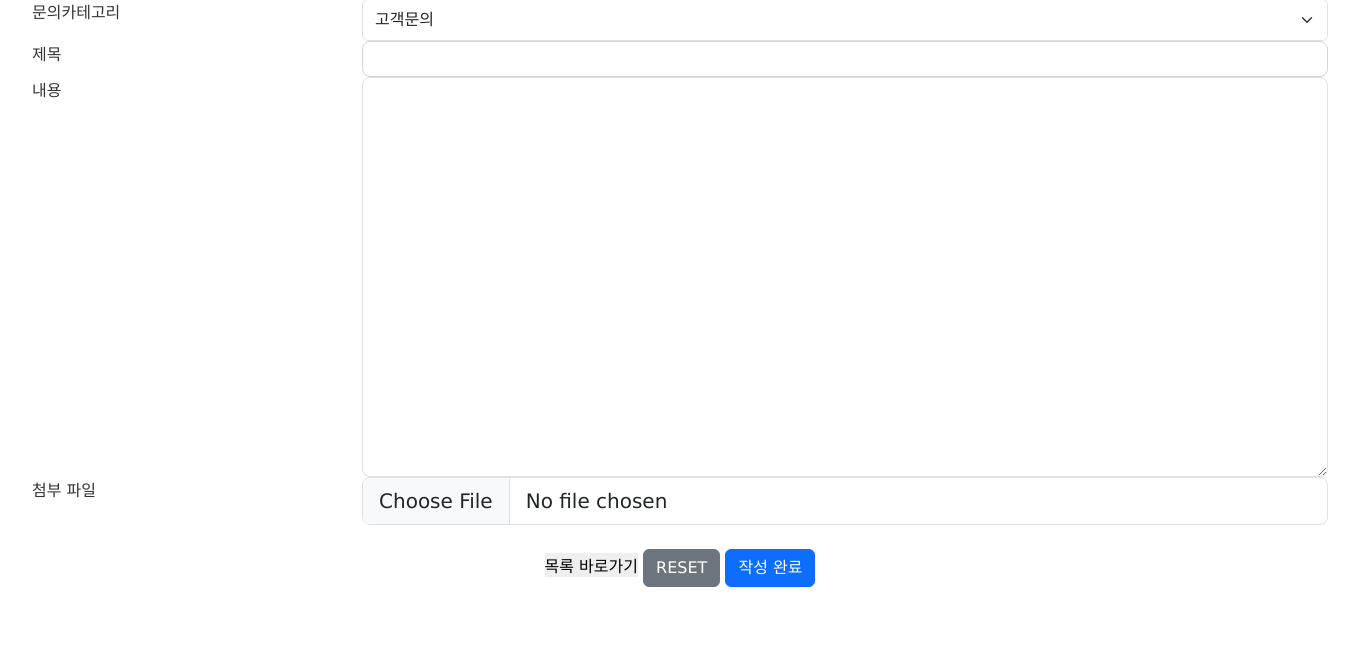
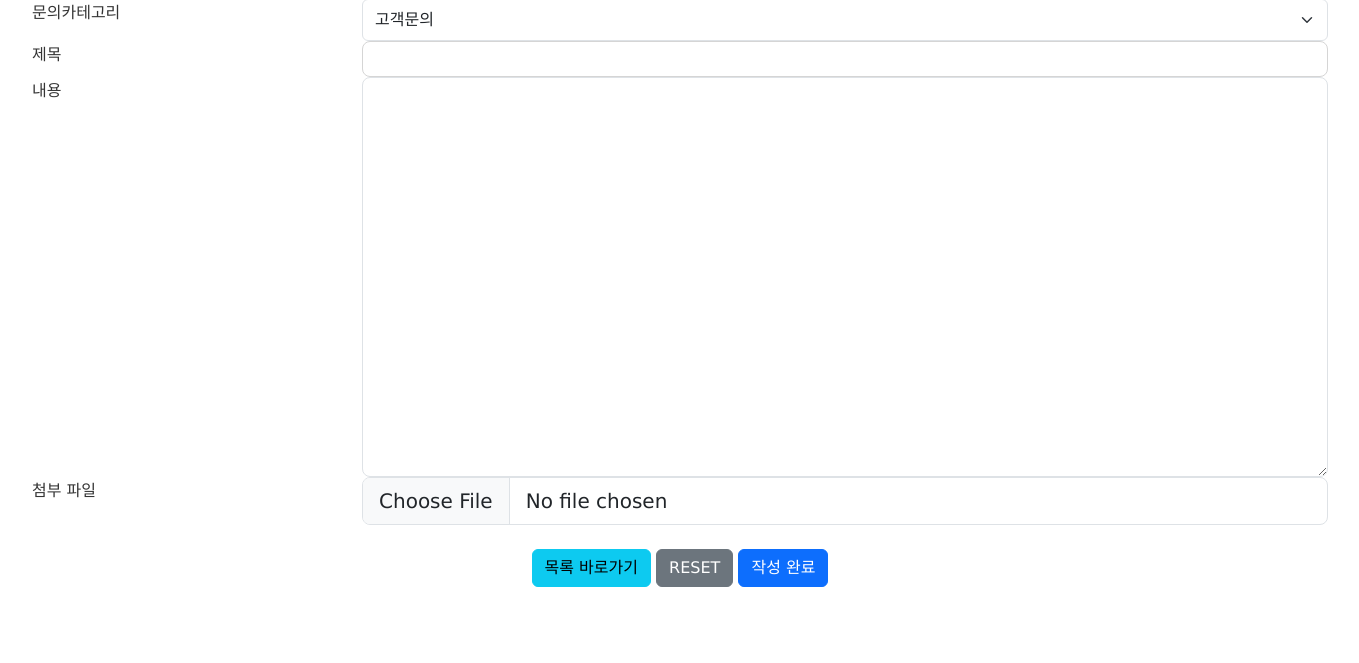
Before and after one commit to sxzuzv/Chunjae_IT_Fullstack_Team_Project, a Java web app: page /cscenter/write.do in a window 1720 px wide. Shown: the part 269-932 px from the top of the page, without its empty margins (180-1539 px from the left). Run offline with Tomcat 11, a stand-in JSP engine, Linux system fonts and the light colour scheme; some libraries are stand-ins or nearby versions; some web fonts are replaced.

Commit message:
feat: 버튼 class명 수정

```diff
--- a/src/main/webapp/view/board/cscenter/write.jsp
+++ b/src/main/webapp/view/board/cscenter/write.jsp
@@ -82,10 +82,9 @@
                         </div>
                         <div class="btn-zone mt-4">
                             <div class="col-12 text-center">
-                                <button class="btnlist" type="button" onclick="goBack()">
+                                <button class="btn btn-info" type="button" onclick="goBack()">
                                     목록 바로가기
                                 </button>
-
                                 <script>
                                     function goBack() {
                                         history.go(-1);
```
